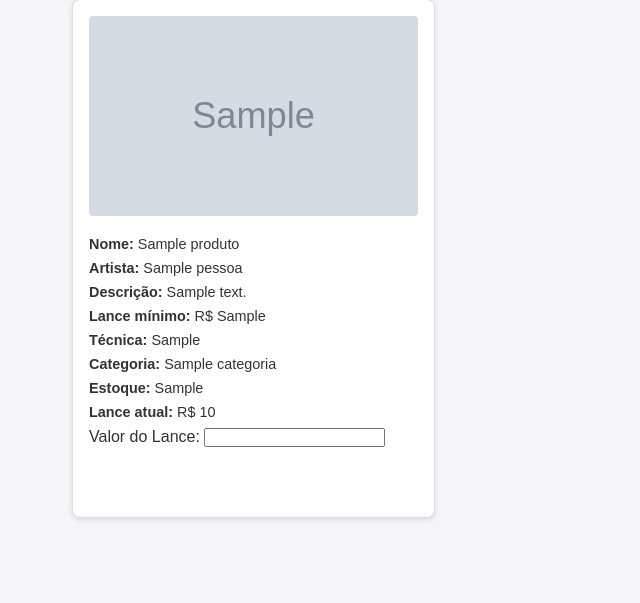
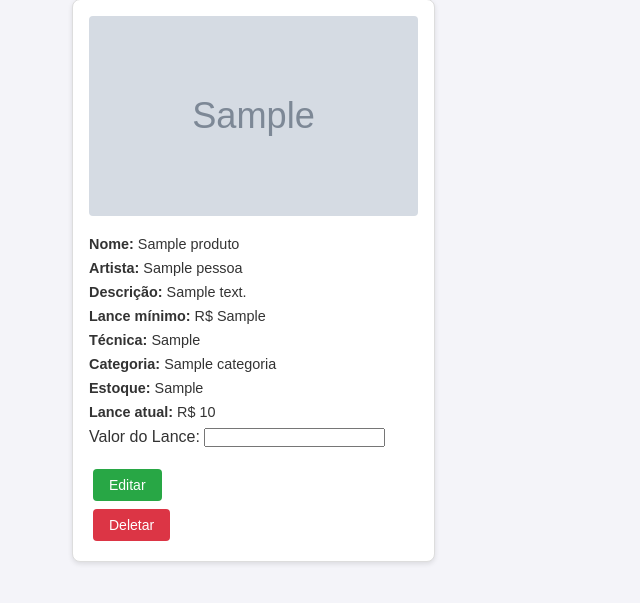
Before and after one commit to juliagpeter/ArteNet, a PHP site: page /views/listarProdutos.php in a window 1280 px wide. Shown: the part 175-778 px from the top of the page, without its empty margins (0-640 px from the left). Run offline with PHP 8.4, Linux system fonts and the light colour scheme; the visitor is signed in with stand-in values (Sample User, id 1); tables that the repository leaves empty or names only in its code hold one stand-in row (values such as "Sample post"); grey boxes marked "Sample" are stand-in pictures.

Commit message:
ajustes html listar produto

```diff
--- a/styles/listagens.css
+++ b/styles/listagens.css
@@ -170,3 +170,37 @@ section p {
         align-items: flex-start;
     }
 }
+
+/* botoes de acao */
+
+.acao-button {
+    background-color: #007bff;
+    color: white;
+    border: none;
+    border-radius: 4px;
+    padding: 8px 16px;
+    margin: 4px;
+    cursor: pointer;
+    font-size: 14px;
+    transition: background-color 0.3s ease;
+}
+
+.acao-button.editar {
+    background-color: #28a745;
+}
+
+.acao-button.deletar {
+    background-color: #dc3545;
+}
+
+.acao-button:hover {
+    opacity: 0.8;
+}
+
+.acao-button.editar:hover {
+    background-color: #218838;
+}
+
+.acao-button.deletar:hover {
+    background-color: #c82333;
+}
--- a/views/listarProdutos.php
+++ b/views/listarProdutos.php
@@ -77,12 +77,12 @@
 
                         <form action="alterarProduto.php" method="POST" class="acao-form">
                             <input type="hidden" name="produto_id" value="<?php echo $produto['produto_id']; ?>">
-                            <button type="submit" name="editar">Editar</button>
+                            <button type="submit" name="editar" class="acao-button editar">Editar</button>
                         </form>
 
                         <form action="deletar_produto.php" method="POST" onsubmit="return confirma_excluir();" class="acao-form">
                             <input type="hidden" name="produto_id" value="<?php echo ($produto['produto_id']); ?>">
-                            <button type="submit" name="deletar">Deletar</button>
+                            <button type="submit" name="deletar" class="acao-button deletar">Deletar</button>
                         </form>
                     </div>
                 </div>
```
